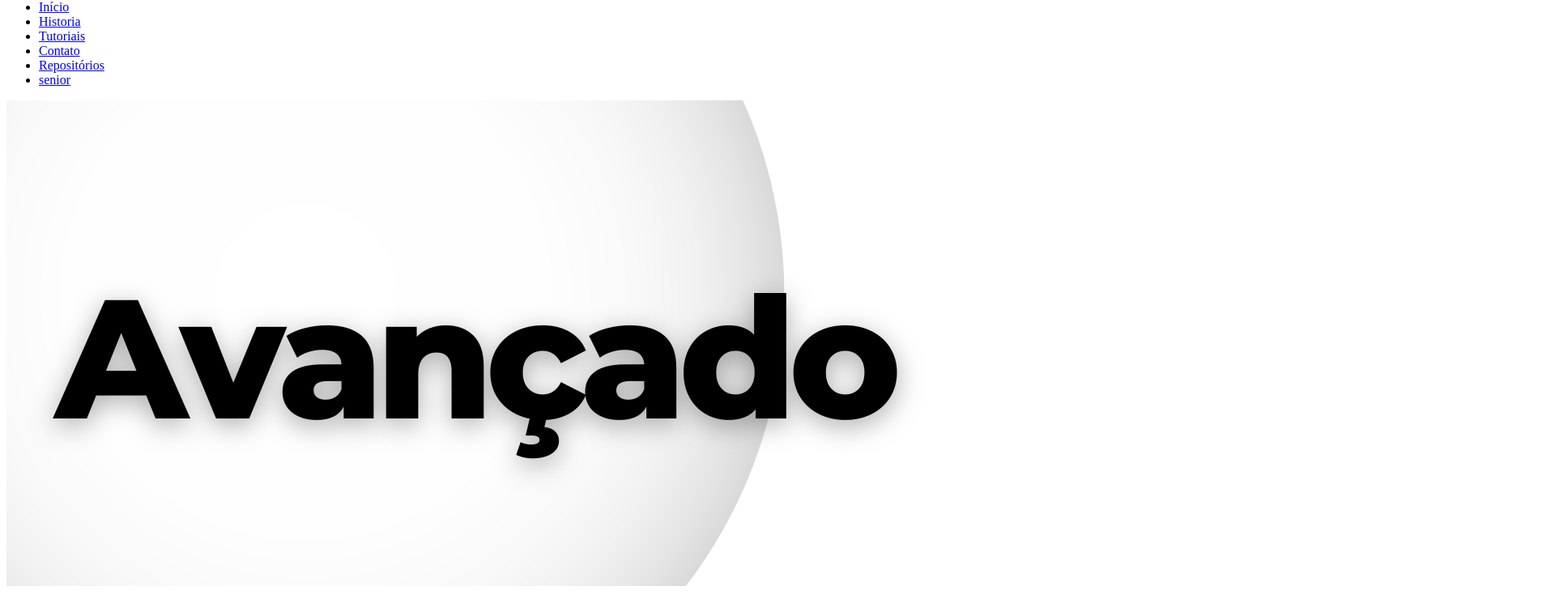
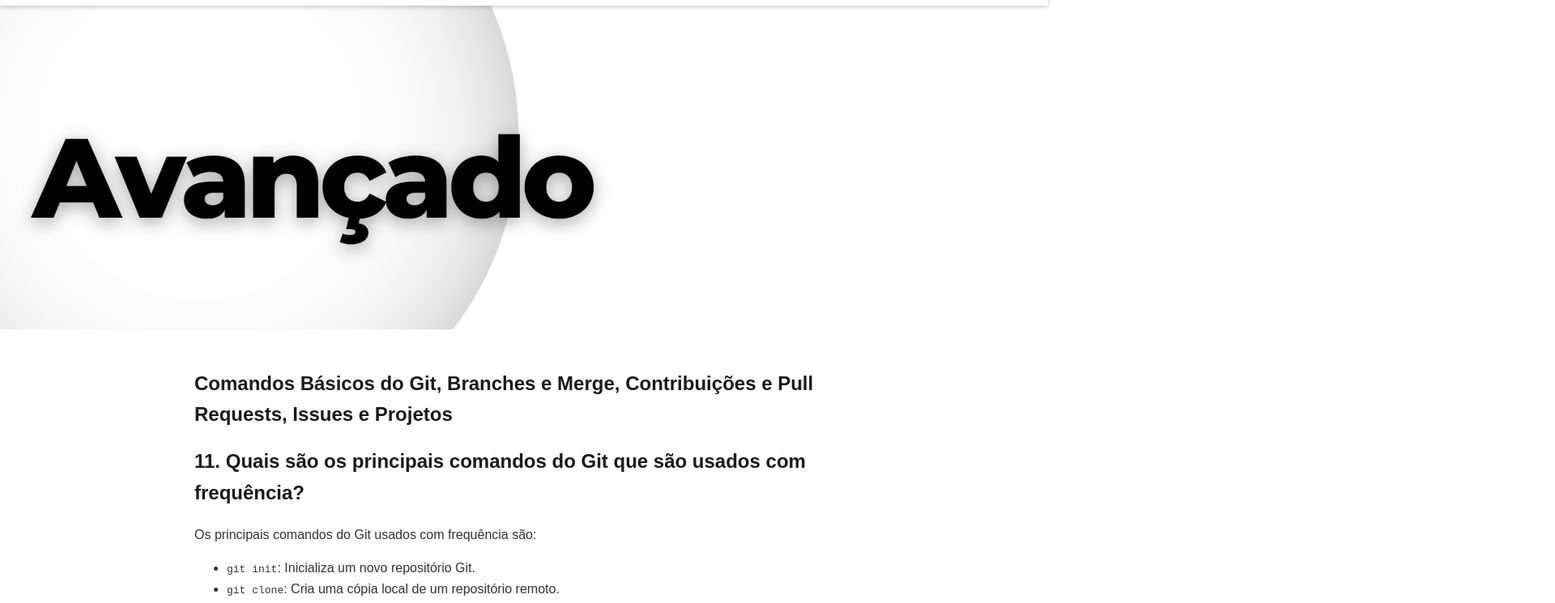
Before and after one commit to Viniciusfernandodossantos/prot-tipo-site-de-noticias, a plain HTML site: page adv.html in a window 1280 px wide. Shown: the part 63-808 px from the top of the page at 81% size, 1920 px wide, since content can reach past the window. Drawn offline with Linux system fonts and the light colour scheme; a script that the page names is missing; files whose address does not match are found by name; a web font is replaced by a local one.

Commit message:
Update adv.html
a

```diff
--- a/adv.html
+++ b/adv.html
@@ -5,7 +5,7 @@
     <meta charset="UTF-8">
     <meta name="viewport" content="width=device-width, initial-scale=1.0">
     <title>TechVini News</title>
-    <link rel="stylesheet" href="styles2.css">
+    <link rel="stylesheet" href="style.css">
 </head>
 
 <body>
```
